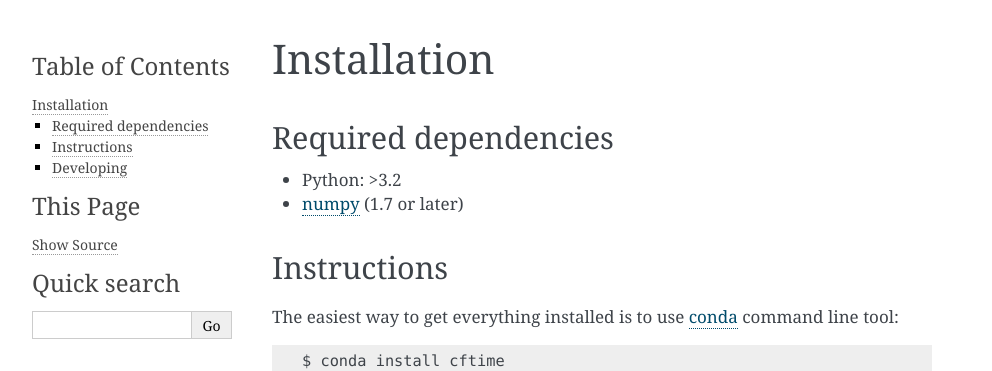
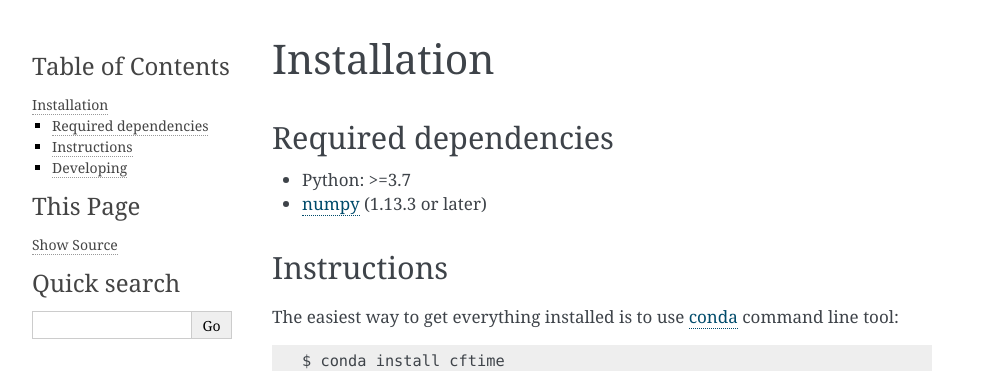
Before and after one commit to Unidata/cftime, a Sphinx documentation site: the page built from docs/installing.rst, in a window 1280 px wide. Shown: the top 371 px of the page, without its empty margins (148-1140 px from the left). Built offline with Sphinx 7.4.7, drawn with Linux system fonts in a browser that asks for light colours.

Commit message:
update min versions

```diff
--- a/docs/installing.rst
+++ b/docs/installing.rst
@@ -4,8 +4,8 @@ Installation
 Required dependencies
 ---------------------
 
-- Python: >3.2
-- `numpy <https://numpy.org/>`__ (1.7 or later)
+- Python: >=3.7
+- `numpy <https://numpy.org/>`__ (1.13.3 or later)
 
 
 Instructions
```
